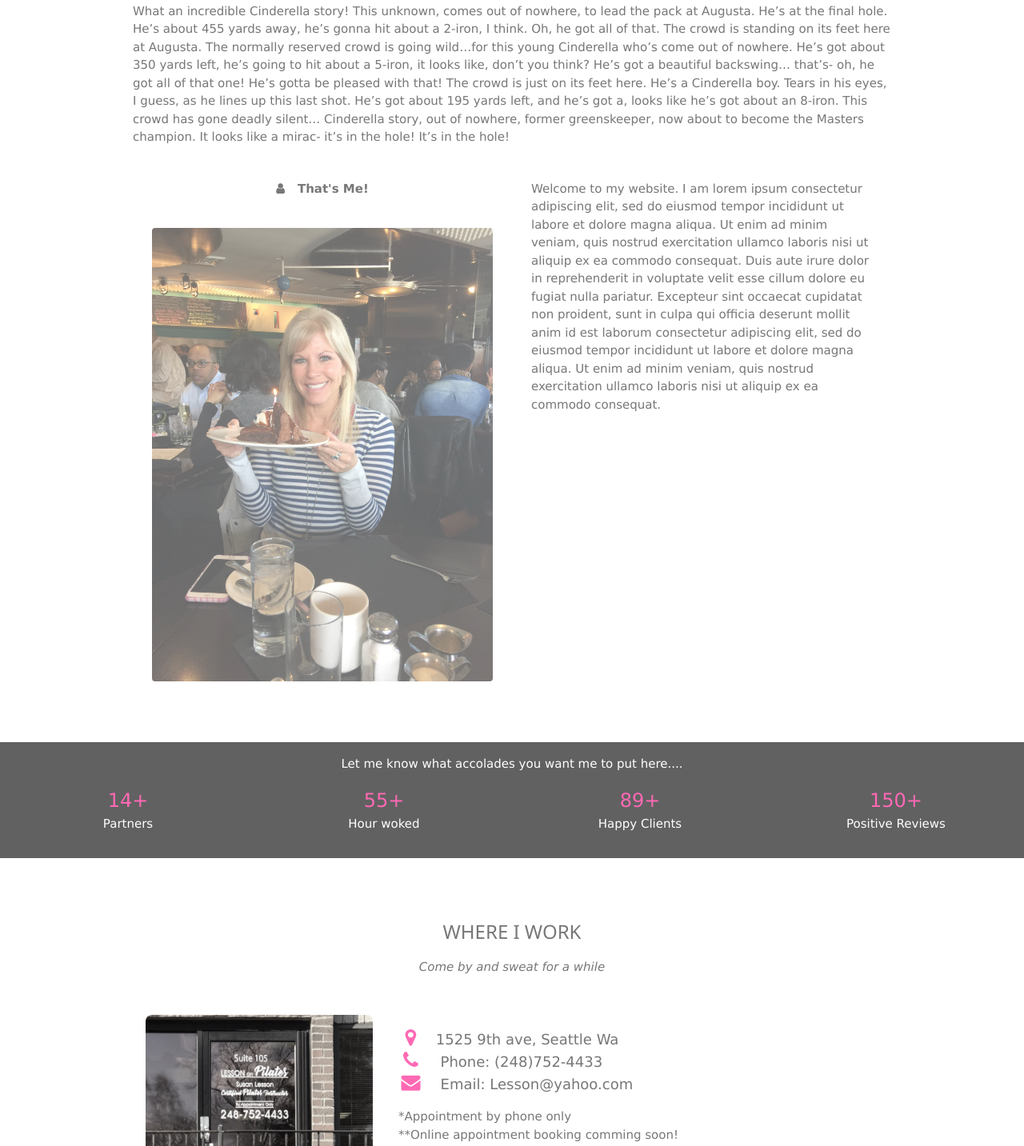
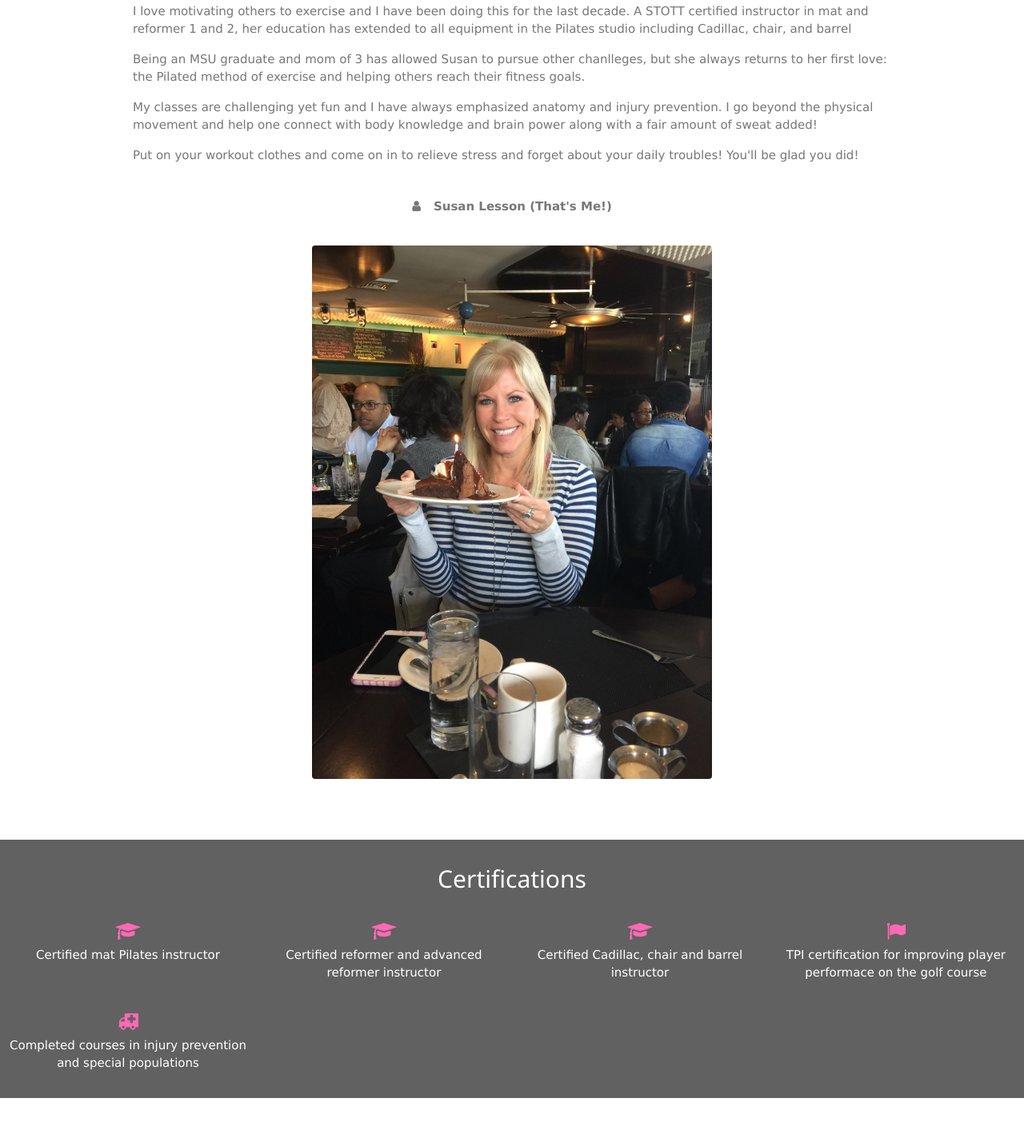
Before and after one commit to Bigless27/lessonpilates, a plain HTML site: page index.html in a window 1280 px wide. Shown: the part 960-2393 px from the top of the page at 80% size. Drawn offline with Linux system fonts and the light colour scheme.

Commit message:
complete website

```diff
--- a/content.css
+++ b/content.css
@@ -1932,3 +1932,7 @@ a {
 .w3-hover-border-pale-blue:hover {
     border-color: #e7ffff!important
 }
+
+.accolade-padding {
+    padding: 0px 10px;
+}
--- a/index.html
+++ b/index.html
@@ -19,13 +19,15 @@
             </a>
             <a href="#home" class="w3-bar-item w3-button w3-hide-small"><i class="fa fa-home"></i> HOME</a>
             <a href="#about" class="w3-bar-item w3-button w3-hide-small"><i class="fa fa-user"></i> ABOUT</a>
+            <a href="#certifications" class="w3-bar-item w3-button w3-hide-small"><i class="fa fa-graduation-cap"></i> CERTIFICATIONS</a>
             <a href="#contact" class="w3-bar-item w3-button w3-hide-small"><i class="fa fa-envelope"></i> CONTACT</a>
         </div>
 
         <!-- Navbar on small screens -->
         <div id="navDemo" class="w3-bar-block w3-white w3-hide w3-hide-large w3-hide-medium">
+            <a href="#home" class="w3-bar-item w3-button w3-hot-pink w3-hot-pink-hover small-nav-border" onclick="toggleFunction()">HOME</a>
             <a href="#about" class="w3-bar-item w3-button w3-hot-pink w3-hot-pink-hover small-nav-border" onclick="toggleFunction()">ABOUT</a>
-            <a href="#portfolio" class="w3-bar-item w3-button w3-hot-pink w3-hot-pink-hover small-nav-border" onclick="toggleFunction()">PORTFOLIO</a>
+            <a href="#certifications" class="w3-bar-item w3-button w3-hot-pink w3-hot-pink-hover small-nav-border" onclick="toggleFunction()">CERTIFICATIONS</a>
             <a href="#contact" class="w3-bar-item w3-button w3-hot-pink w3-hot-pink-hover small-nav-border" onclick="toggleFunction()">CONTACT</a>
         </div>
     </div>
@@ -41,38 +43,54 @@
     <div class="w3-content w3-container w3-padding-64" id="about">
         <h3 class="w3-center">ABOUT ME</h3>
         <p class="w3-center"><em>I have a passion for Pilates!</em></p>
-        <p>What an incredible Cinderella story! This unknown, comes out of nowhere, to lead the pack at Augusta. He’s at the final hole. He’s about 455 yards away, he’s gonna hit about a 2-iron, I think. Oh, he got all of that. The crowd is standing on its
-            feet here at Augusta. The normally reserved crowd is going wild…for this young Cinderella who’s come out of nowhere. He’s got about 350 yards left, he’s going to hit about a 5-iron, it looks like, don’t you think? He’s got a beautiful backswing…
-            that’s- oh, he got all of that one! He’s gotta be pleased with that! The crowd is just on its feet here. He’s a Cinderella boy. Tears in his eyes, I guess, as he lines up this last shot. He’s got about 195 yards left, and he’s got a, looks
-            like he’s got about an 8-iron. This crowd has gone deadly silent… Cinderella story, out of nowhere, former greenskeeper, now about to become the Masters champion. It looks like a mirac- it’s in the hole! It’s in the hole! </p>
+        <p>I love motivating others to exercise and I have been doing this for the last decade. A STOTT certified instructor in mat and reformer 1 and 2, her education has extended to all equipment in the Pilates studio including Cadillac, chair, and barrel</p>
+        <p>Being an MSU graduate and mom of 3 has allowed Susan to pursue other chanlleges, but she always returns to her first love: the Pilated method of exercise and helping others reach their fitness goals.</p>
+        <p>My classes are challenging yet fun and I have always emphasized anatomy and injury prevention. I go beyond the physical movement and help one connect with body knowledge and brain power along with a fair amount of sweat added!</p>
+        <p>Put on your workout clothes and come on in to relieve stress and forget about your daily troubles! You'll be glad you did!</p>
         <div class="w3-row">
-            <div class="w3-col m6 w3-center w3-padding-large">
-                <p><b><i class="fa fa-user w3-margin-right"></i>That's Me!</b></p><br>
-                <img src="./profile-pic.jpg" class="w3-round w3-image w3-opacity w3-hover-opacity-off" alt="Photo of Me" width="500" height="333">
+            <div class="w3-col m12 w3-center w3-padding-large">
+                <p><b><i class="fa fa-user w3-margin-right"></i>Susan Lesson (That's Me!)</b></p><br>
+                <img src="./profile-pic.jpg" class="w3-round w3-image w3-hover-opacity-off" alt="Photo of Me" width="500" height="333">
             </div>
 
             <!-- Hide this text on small devices -->
-            <div class="w3-col m6 w3-hide-small w3-padding-large">
-                <p>Welcome to my website. I am lorem ipsum consectetur adipiscing elit, sed do eiusmod tempor incididunt ut labore et dolore magna aliqua. Ut enim ad minim veniam, quis nostrud exercitation ullamco laboris nisi ut aliquip ex ea commodo consequat.
-                    Duis aute irure dolor in reprehenderit in voluptate velit esse cillum dolore eu fugiat nulla pariatur. Excepteur sint occaecat cupidatat non proident, sunt in culpa qui officia deserunt mollit anim id est laborum consectetur adipiscing
-                    elit, sed do eiusmod tempor incididunt ut labore et dolore magna aliqua. Ut enim ad minim veniam, quis nostrud exercitation ullamco laboris nisi ut aliquip ex ea commodo consequat.</p>
-            </div>
+            <!-- <div class="w3-col m6 w3-hide-small w3-padding-large">
+                <p>Welcome to my website! That's me there on the left. Be sure to give me a call to set up your next appointment!</p>
+            </div> -->
         </div>
     </div>
 
-    <div class="w3-row w3-center w3-dark-grey w3-padding-16">
-        <div>Let me know what accolades you want me to put here....</div>
-        <div class="w3-quarter w3-section">
-            <span class="w3-xlarge w3-hot-pink">14+</span><br> Partners
+    <div id="certifications" class="w3-row w3-center w3-dark-grey w3-padding-16">
+        <h2>Certifications</h2>
+        <div class="w3-quarter w3-section accolade-padding">
+            <span class="w3-xlarge w3-hot-pink">
+                <i class="fa fa-graduation-cap"></i>
+            </span>
+            <br> Certified mat Pilates instructor
         </div>
-        <div class="w3-quarter w3-section">
-            <span class="w3-xlarge w3-hot-pink">55+</span><br> Hour woked
+        <div class="w3-quarter w3-section accolade-padding">
+            <span class="w3-xlarge w3-hot-pink">
+                <i class="fa fa-graduation-cap"></i>
+            </span>
+            <br> Certified reformer and advanced reformer instructor
         </div>
-        <div class="w3-quarter w3-section">
-            <span class="w3-xlarge w3-hot-pink">89+</span><br> Happy Clients
+        <div class="w3-quarter w3-section accolade-padding">
+            <span class="w3-xlarge w3-hot-pink">
+                <i class="fa fa-graduation-cap"></i>
+            </span>
+            <br> Certified Cadillac, chair and barrel instructor
         </div>
-        <div class="w3-quarter w3-section">
-            <span class="w3-xlarge w3-hot-pink">150+</span><br> Positive Reviews
+        <div class="w3-quarter w3-section accolade-padding">
+            <span class="w3-xlarge w3-hot-pink">
+                <i class="fa fa-flag"></i>
+            </span>
+            <br> TPI certification for improving player performace on the golf course
+        </div>
+        <div class="w3-quarter w3-section accolade-padding">
+            <span class="w3-xlarge w3-hot-pink">
+                <i class="fa fa-ambulance"></i>
+            </span>
+            <br> Completed courses in injury prevention and special populations
         </div>
     </div>
 
@@ -90,9 +108,9 @@
             </div>
             <div class="w3-col m8 w3-panel">
                 <div class="w3-large w3-margin-bottom">
-                    <i class="fa fa-map-marker w3-hot-pink fa-fw w3-hover-text-black w3-xlarge w3-margin-right"></i>1525 9th ave, Seattle Wa<br>
+                    <i class="fa fa-map-marker w3-hot-pink fa-fw w3-hover-text-black w3-xlarge w3-margin-right"></i>25882 Orchard Lk Rd, Ste. 205<br>
                     <i class="fa fa-phone fa-fw w3-hot-pink w3-hover-text-black w3-xlarge w3-margin-right"></i> Phone: (248)752-4433<br>
-                    <i class="fa fa-envelope w3-hot-pink fa-fw w3-hover-text-black w3-xlarge w3-margin-right"></i> Email: Lesson@yahoo.com<br>
+                    <i class="fa fa-envelope w3-hot-pink fa-fw w3-hover-text-black w3-xlarge w3-margin-right"></i> Email: SusanLesson@aol.com<br>
                 </div>
                 <div>*Appointment by phone only</div>
                 <div>**Online appointment booking comming soon!</div>
@@ -119,15 +137,15 @@
     <!-- Footer -->
     <footer class="w3-center w3-black w3-padding-64 w3-opacity w3-hover-opacity-off">
         <a href="#home" class="w3-button w3-light-grey"><i class="fa fa-arrow-up w3-margin-right"></i>To the top</a>
-        <div class="w3-xlarge w3-section">
+        <!-- <div class="w3-xlarge w3-section">
             <i class="fa fa-facebook-official w3-hover-opacity"></i>
             <i class="fa fa-instagram w3-hover-opacity"></i>
             <i class="fa fa-snapchat w3-hover-opacity"></i>
             <i class="fa fa-pinterest-p w3-hover-opacity"></i>
             <i class="fa fa-twitter w3-hover-opacity"></i>
             <i class="fa fa-linkedin w3-hover-opacity"></i>
-        </div>
-        <p>Powered by <a href="https://www.linkedin.com/in/ryanlesson/" title="bigless" target="_blank" class="w3-hover-text-green">BIGLESS</a></p>
+        </div> -->
+        <p>Powered by <a href="https://www.linkedin.com/in/ryanlesson/" title="bigless" target="_blank" class="w3-hover-text-green">Bigless27</a></p>
     </footer>
 
     <!-- Add Google Maps -->
```
